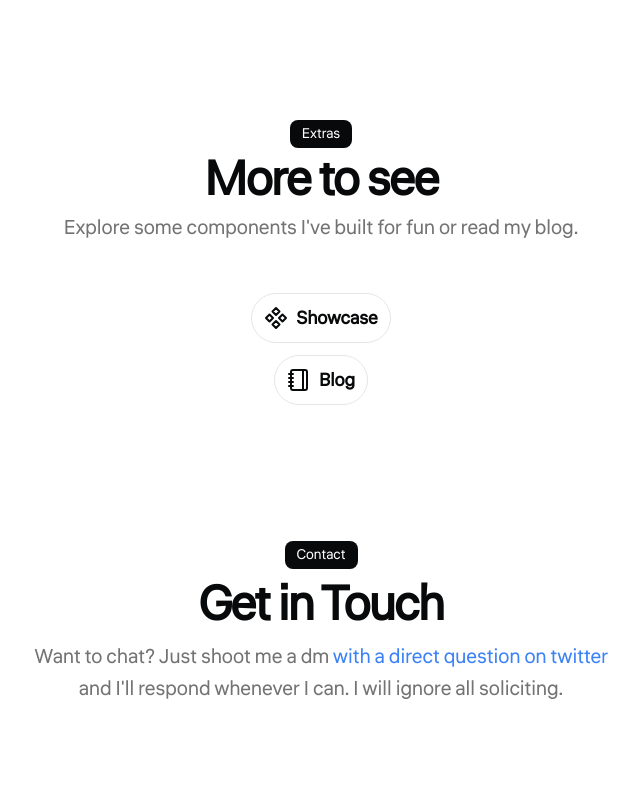
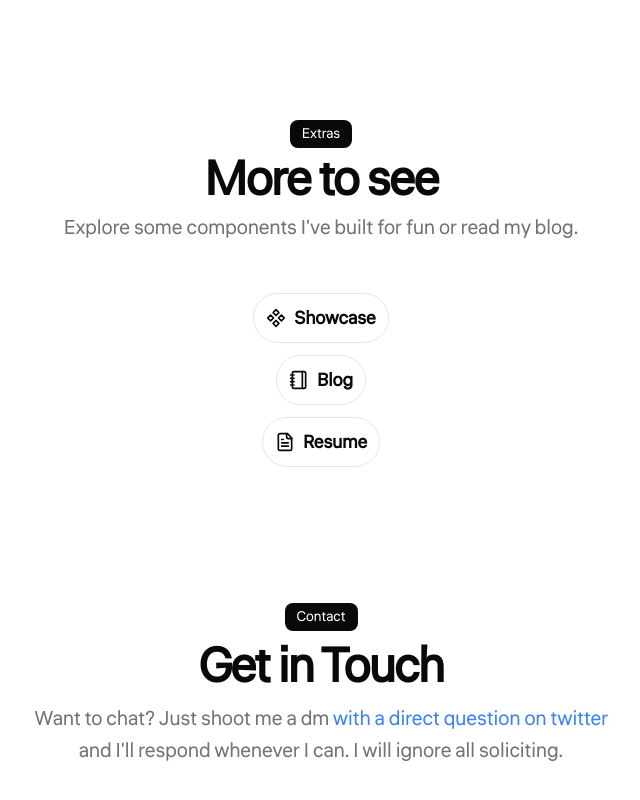
Before and after one commit to ameybh/portfolio, a Next.js app: page / in a window 1280 px wide. Shown: the part 2331-3131 px from the top of the page, without its empty margins (319-959 px from the left). Built offline with nearby package versions, Linux system fonts and the light colour scheme.

Commit message:
added resume link

```diff
--- a/src/app/page.tsx
+++ b/src/app/page.tsx
@@ -6,7 +6,13 @@ import { ResumeCard } from "@/components/resume-card";
 import { Avatar, AvatarFallback, AvatarImage } from "@/components/ui/avatar";
 import { Badge } from "@/components/ui/badge";
 import { DATA } from "@/data/resume";
-import { ArrowRightIcon, ComponentIcon, NotebookIcon } from "lucide-react";
+import {
+  ArrowRightIcon,
+  ArrowUpRightIcon,
+  ComponentIcon,
+  FileTextIcon,
+  NotebookIcon,
+} from "lucide-react";
 import Image from "next/image";
 import Link from "next/link";
 import Markdown from "react-markdown";
@@ -229,7 +235,7 @@ export default function Page() {
                   className="px-3 py-2.5 text-lg rounded-full flex items-center  cursor-pointer group"
                 >
                   <div className="flex gap-2 items-center">
-                    <ComponentIcon size={24} />
+                    <ComponentIcon size={20} />
                     Showcase
                   </div>
                   <div className="flex-shrink-0 max-w-0 group-hover:max-w-6 transition-all overflow-hidden">
@@ -245,11 +251,27 @@ export default function Page() {
                   className="px-3 py-2.5 text-lg rounded-full flex items-center cursor-pointer group"
                 >
                   <div className="flex gap-2 items-center">
-                    <NotebookIcon size={24} />
+                    <NotebookIcon size={20} />
                     Blog
                   </div>
                   <div className="flex-shrink-0 max-w-0 group-hover:max-w-6 transition-all overflow-hidden">
                     <ArrowRightIcon size={20} className="pl-1" />
+                  </div>
+                </Badge>
+              </Link>
+            </BlurFade>
+            <BlurFade delay={BLUR_FADE_DELAY * 14}>
+              <Link href="/Amey_Bhavsar_SDE_2025.pdf" target="_blank">
+                <Badge
+                  variant="outline"
+                  className="px-3 py-2.5 text-lg rounded-full flex items-center cursor-pointer group"
+                >
+                  <div className="flex gap-2 items-center">
+                    <FileTextIcon size={20} />
+                    Resume
+                  </div>
+                  <div className="flex-shrink-0 max-w-0 group-hover:max-w-6 transition-all overflow-hidden">
+                    <ArrowUpRightIcon size={20} className="pl-1" />
                   </div>
                 </Badge>
               </Link>
```
Also changed, not shown: 1 other file (tests, documents, lock files or other folders).
